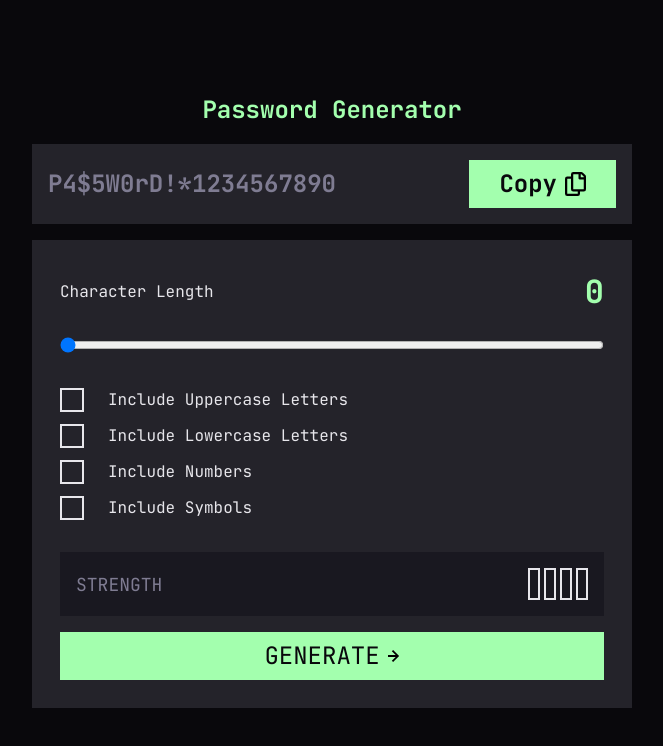
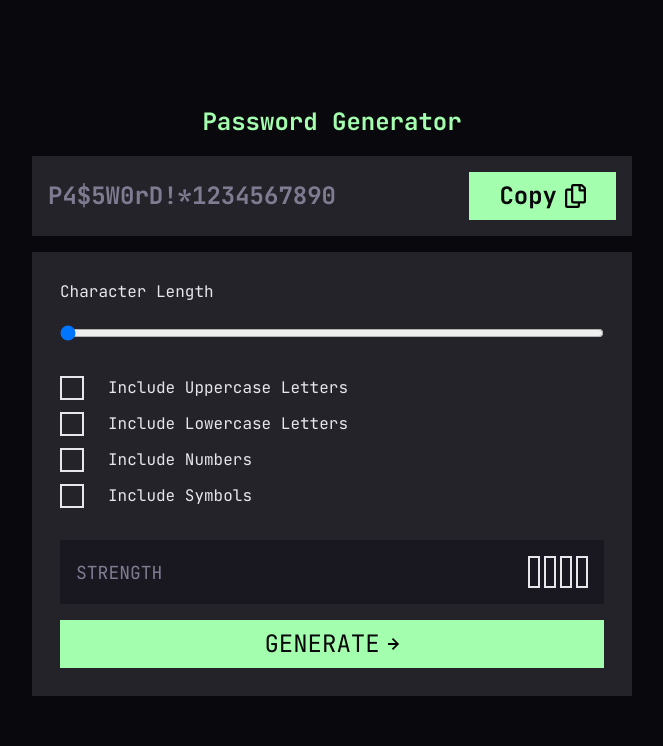
Before and after one commit to advide2001/password-generator-app, a website built with Vite: page index.html in a window 1280 px wide. Shown: the whole page, without its empty margins (308-971 px from the left). Built offline with nearby package versions, Linux system fonts and the light colour scheme.

Commit message:
Improving UI render on page load

```diff
--- a/index.html
+++ b/index.html
@@ -25,7 +25,7 @@
     <form class="card-item card__form | flex flex-column">
       <div class="password__length | flex flex-space">
         <p class="normal-text">Character Length</p>
-        <p class="password__length-number">0</p>
+        <p class="password__length-number"></p>
       </div>
       <div class="password__slider slider-container">
         <input type="range" min="0" max="20" value="0" class="slider">
```
